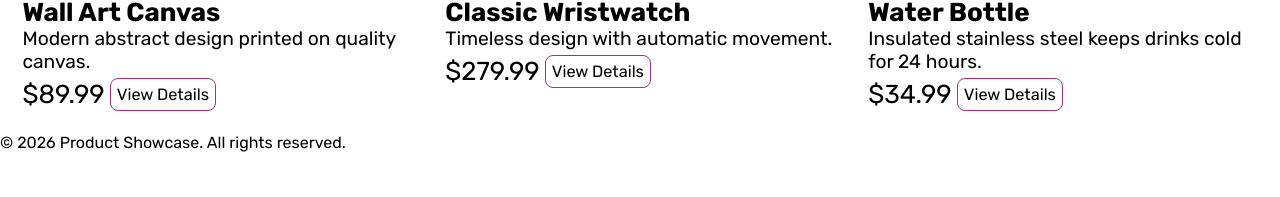
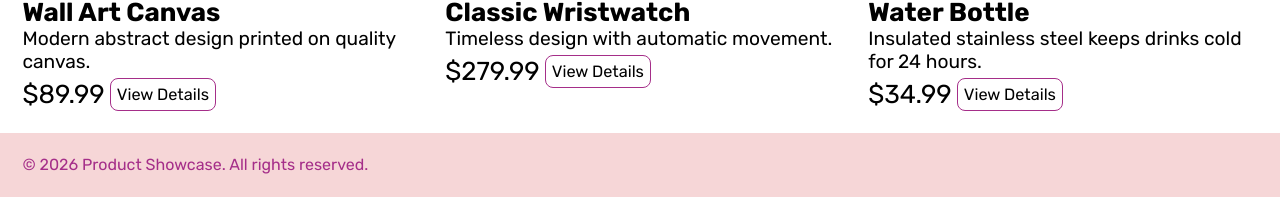
Before and after one commit to obviouslyweb/butterfield-wdd331-portfolio, a plain HTML site: page unit-2/theming-system/index.html in a window 1280 px wide. Shown: the part 2039-2236 px from the top of the page. Before the commit the page ends 2191 px from the top, so only its background shows below. Drawn offline with Linux system fonts and the light colour scheme; a web font is replaced by a local one.

Commit message:
Added footer.

```diff
--- a/unit-2/theming-system/styles.css
+++ b/unit-2/theming-system/styles.css
@@ -1,22 +1,11 @@
 /**
  * Product Showcase - Theming System
  *
- * ARCHITECTURE CHOICE:
- * Choose either CUBE CSS or BEM for organizing your CSS.
- * Document your choice and follow it consistently throughout.
- *
- * CUBE CSS approach:
+ * I went with the CUBE CSS approach, which uses the following:
  * - Composition: Layout patterns (.flow, .grid, .cluster)
  * - Utilities: Single-purpose classes (.text-center, .font-bold)
  * - Blocks: Component styles (.card, .button)
  * - Exceptions: State variations (add additional classes as needed)
- *
- * MODERN CSS FEATURES TO USE:
- * - CSS nesting throughout
- * - Custom properties for theming
- * - color-mix() for color variations
- * - Modern selectors (:is, :where, :has, :not)
- * - Logical properties (margin-inline, padding-block)
  *
  * REQUIREMENTS:
  * 1. Define theme system with custom properties
@@ -202,6 +191,12 @@ main {
     font-size: var(--font-s);
 }
 
+.site-footer {
+    background-color: var(--color-header);
+    color: var(--color-primary);
+    padding: clamp(var(--space-s), var(--space-m), var(--space-l));
+}
+
 /* ---------------
 UTILITY STYLES
 ---------------- */
```
